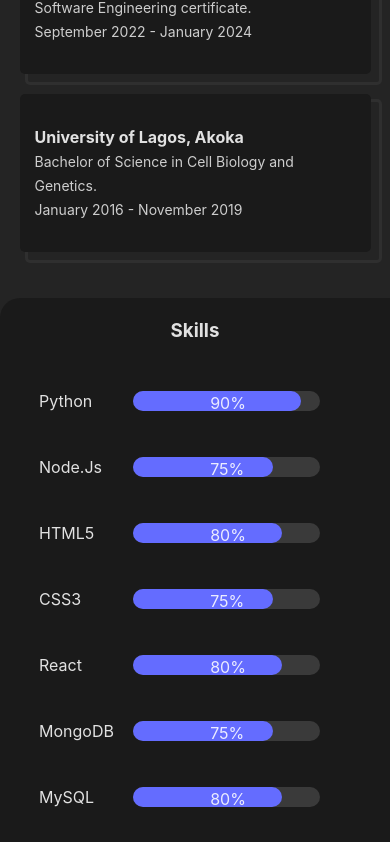
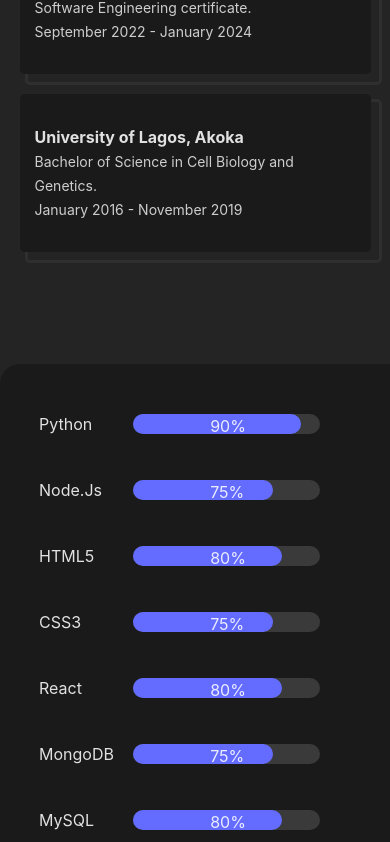
Before and after one commit to I-yan-u/portfolio, a React (Vite) app: page / in a window 390 px wide. Shown: the part 3362-4204 px from the top of the page. Built offline with nearby package versions, Linux system fonts and the light colour scheme; no server answers.

Commit message:
Update margin-bottom and add new styles in Resume.module.css

```diff
--- a/src/css/Resume.module.css
+++ b/src/css/Resume.module.css
@@ -113,6 +113,8 @@
         flex-direction: column;
         height: max-content;
         margin-bottom: 40px;
+        justify-content: flex-start;
+        gap: 5svh;
     }
     .qualifications {
         width: 100%;
@@ -128,6 +130,7 @@
         position: relative;
         top: 0;
         left: 0;
+        overflow-y: scroll;
     }
 
     .card {
```
